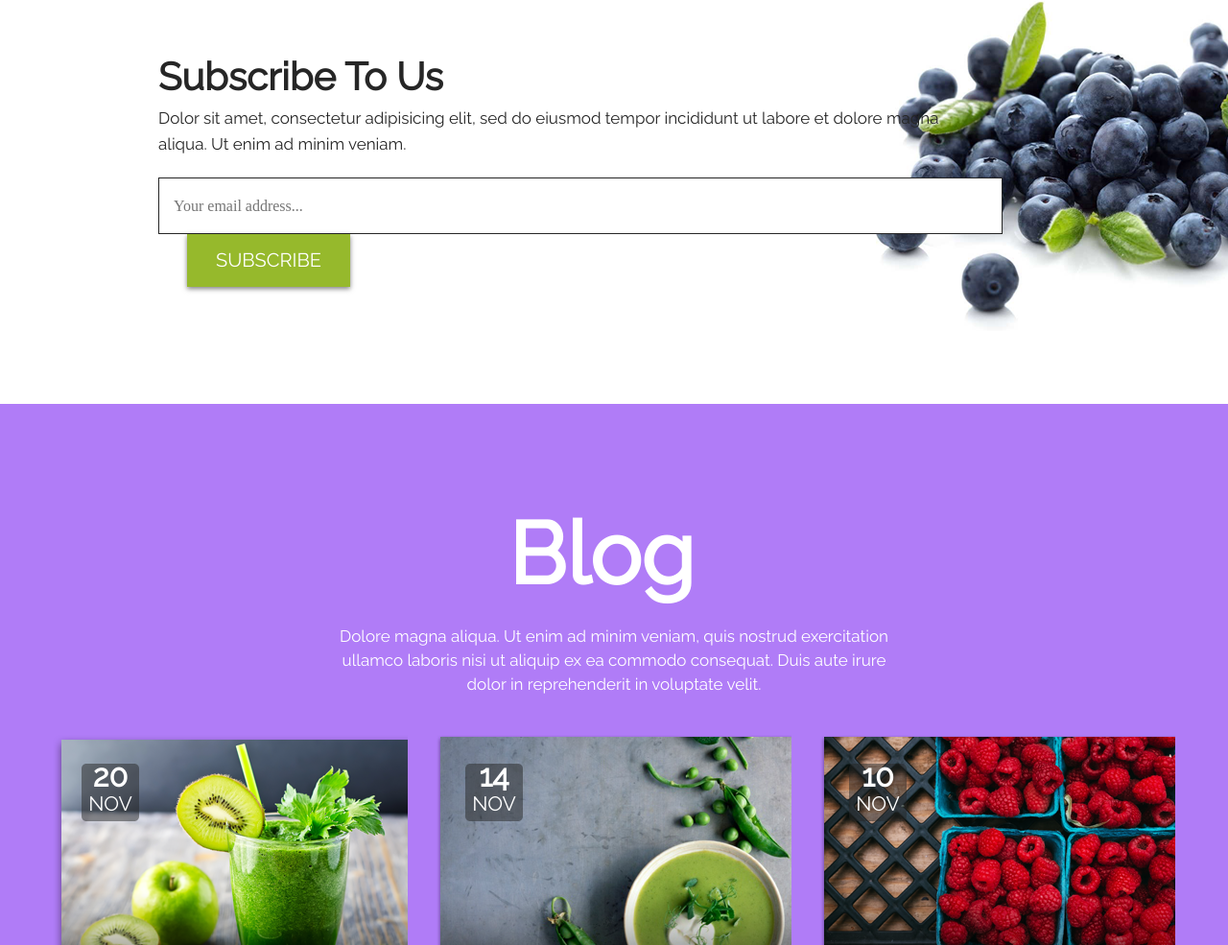
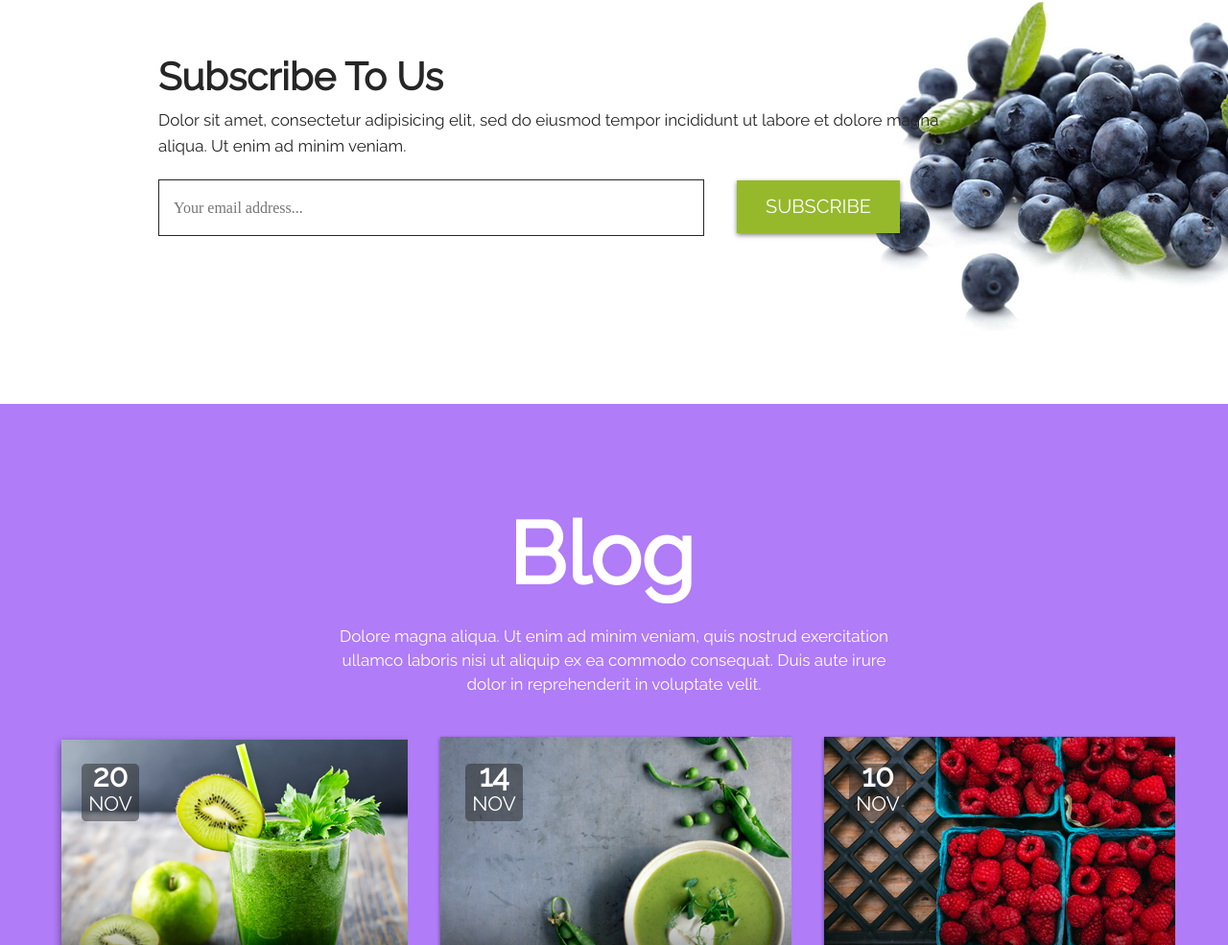
Before and after one commit to BorisSainskiy/lesson18, a plain HTML site: page index.html in a window 1280 px wide. Shown: the part 4109-5094 px from the top of the page at 96% size. Drawn offline with Linux system fonts and the light colour scheme.

Commit message:
minor chages

```diff
--- a/scss/main.scss
+++ b/scss/main.scss
@@ -669,11 +669,12 @@
     }
 
     input {
-      width: 80%;
+      width: 550px;
       height: 55px;
       border: 1px solid $borderInputSubcribe;
       margin-top: 15px;
       padding-left: 15px;
+      margin-bottom: 20px;
     }
 
     button {
@@ -699,6 +700,10 @@
       }
 
       p {
+        width: 80%;
+      }
+
+      input {
         width: 80%;
       }
     }
```
Also changed, not shown: css/main.css.
